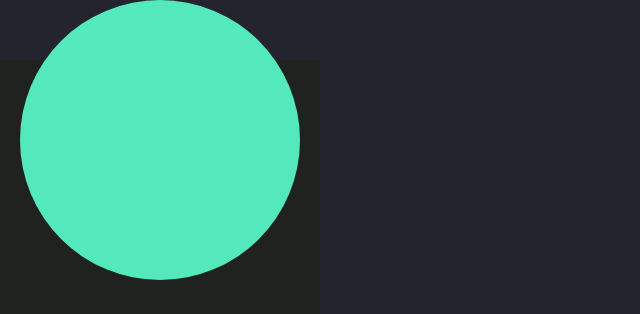
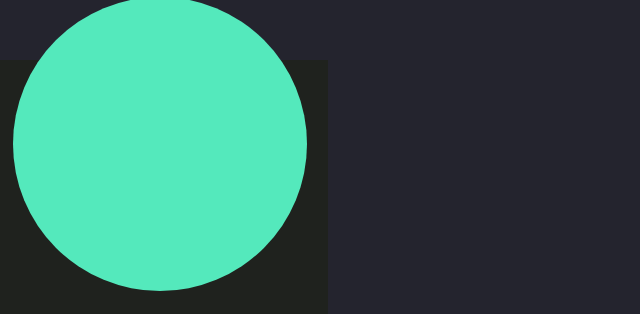
Before and after one commit to cecilialjungquist/bonzai-examination, a plain HTML site: page components/card.html in a window 1280 px wide. Shown: the top 314 px of the page, without its empty margins (0-640 px from the left). Drawn offline with nearby package versions, Linux system fonts and the light colour scheme.

Commit message:
hover cards

```diff
--- a/styles/style.css
+++ b/styles/style.css
@@ -216,7 +216,8 @@ body {
 
 .card__section {
     background-color: var(--Dark-green);
-
+    transition: transform 500ms;
+    transform-origin: top;
     position: relative;
 }
 
@@ -239,3 +240,10 @@ body {
     gap: 2rem;
     text-align: center;
 }
+
+/* Hover effects */
+
+.card:hover .card__section {
+    transform: scale(1.05);
+    cursor: pointer;
+}
```
